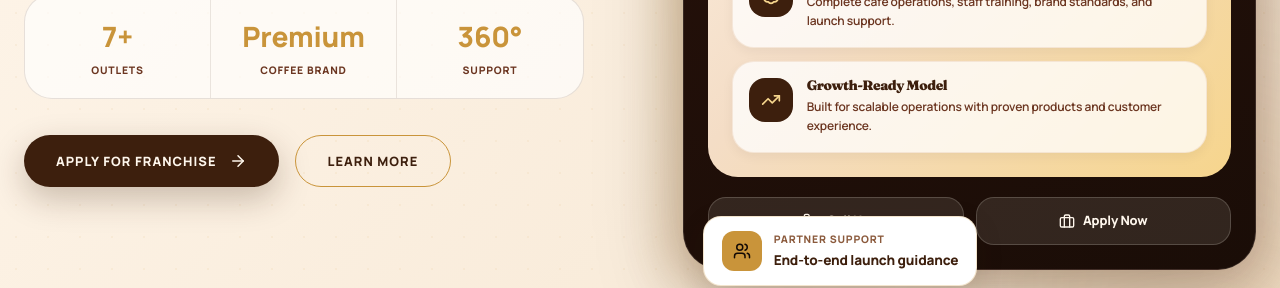
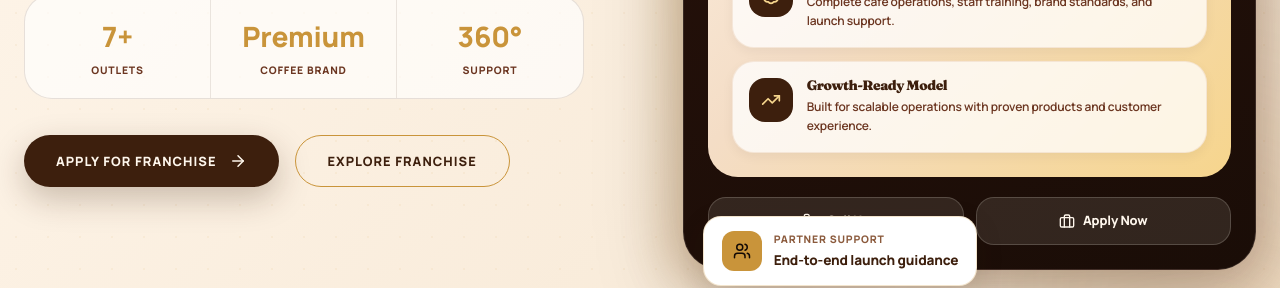
Before and after one commit to BigBean-25/big-bean-frontend, a Next.js app: page / in a window 1280 px wide. Shown: the part 7680-7968 px from the top of the page. Built offline with nearby package versions, Linux system fonts and the light colour scheme; no server answers.

Commit message:
Improve franchise CTA link text

```diff
--- a/src/components/home/FranchiseCTA.tsx
+++ b/src/components/home/FranchiseCTA.tsx
@@ -79,7 +79,7 @@ export default function FranchiseCTA() {
                 <ArrowRight size={18} />
               </a>
               <a href="/franchise" className={s.btnSecondary}>
-                Learn More
+                Explore Franchise
               </a>
             </div>
           </div>
```
